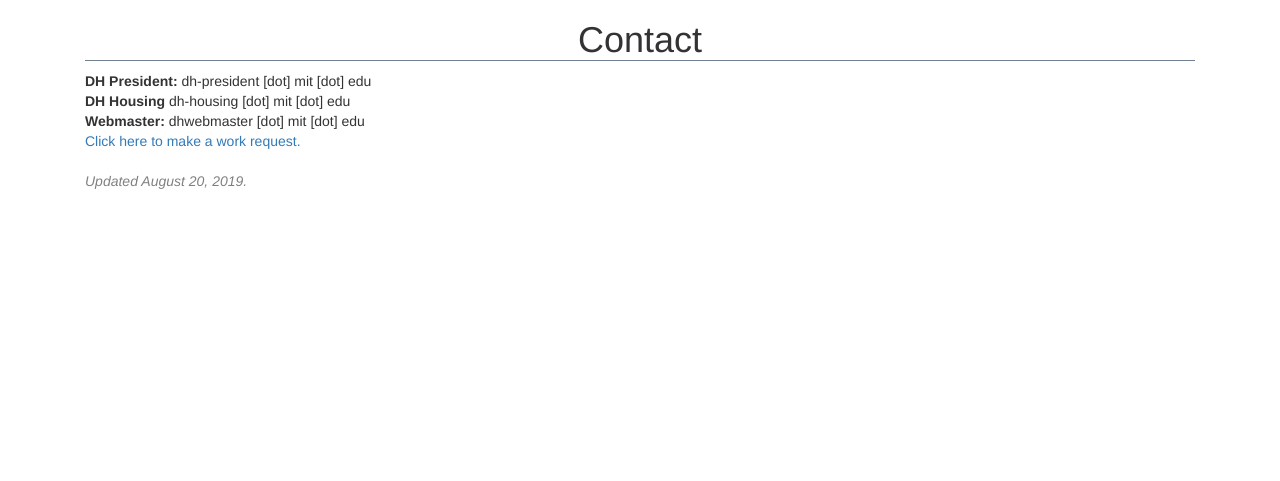
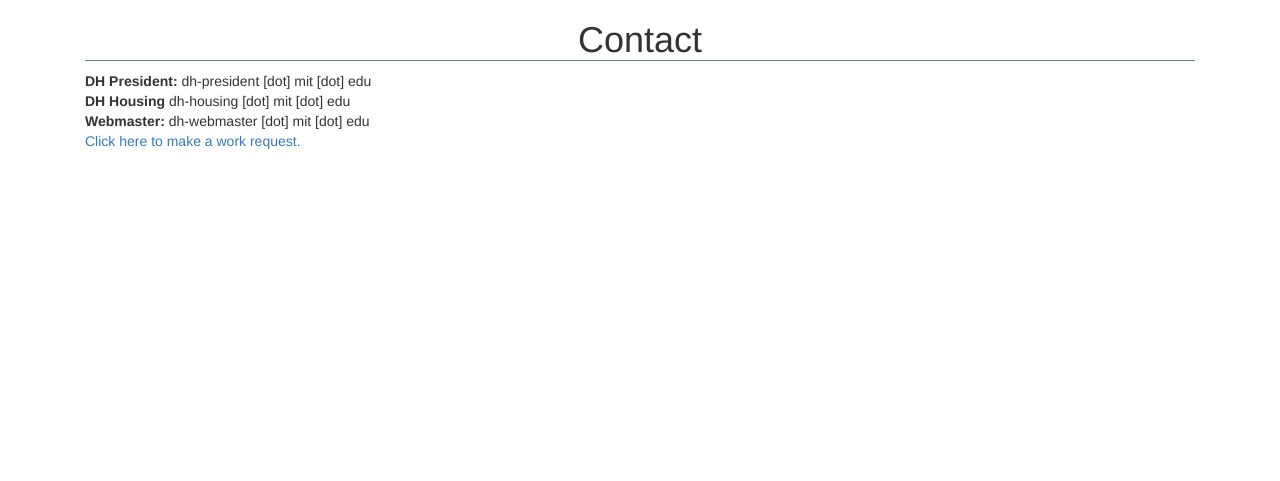
Before and after one commit to mitgermanhouse/dh-website, a Django app: template essen/home/templates/home/home.html in a window 1280 px wide. Shown: the part 2683-3164 px from the top of the page. After the commit the page ends 2832 px from the top, so only its background shows below. Run offline with Django 3.2, Linux system fonts and the light colour scheme; the template is opened without the code that fills it, so the values that code supplies are empty; some libraries are stand-ins or nearby versions.

Commit message:
Update information on home.html

```diff
--- a/essen/home/templates/home/home.html
+++ b/essen/home/templates/home/home.html
@@ -215,13 +215,10 @@
                 <div style="padding-bottom:20em;">
                     <strong>DH President:</strong> dh-president [dot] mit [dot] edu <br>
                     <strong>DH Housing</strong> dh-housing [dot] mit [dot] edu <br>
-                    <strong>Webmaster:</strong> dhwebmaster [dot] mit [dot] edu <br>
+                    <strong>Webmaster:</strong> dh-webmaster [dot] mit [dot] edu <br>
 
                     <a href="https://adminappsts.mit.edu/facilities/CreateRequest.action?sapSystemId=PS1">
                         Click here to make a work request.</a>
-
-                    <br><br>
-                    <p class="text" style="color:grey"><em>Updated August 20, 2019.</em></p>
                 </div>
             </div>
 
```
